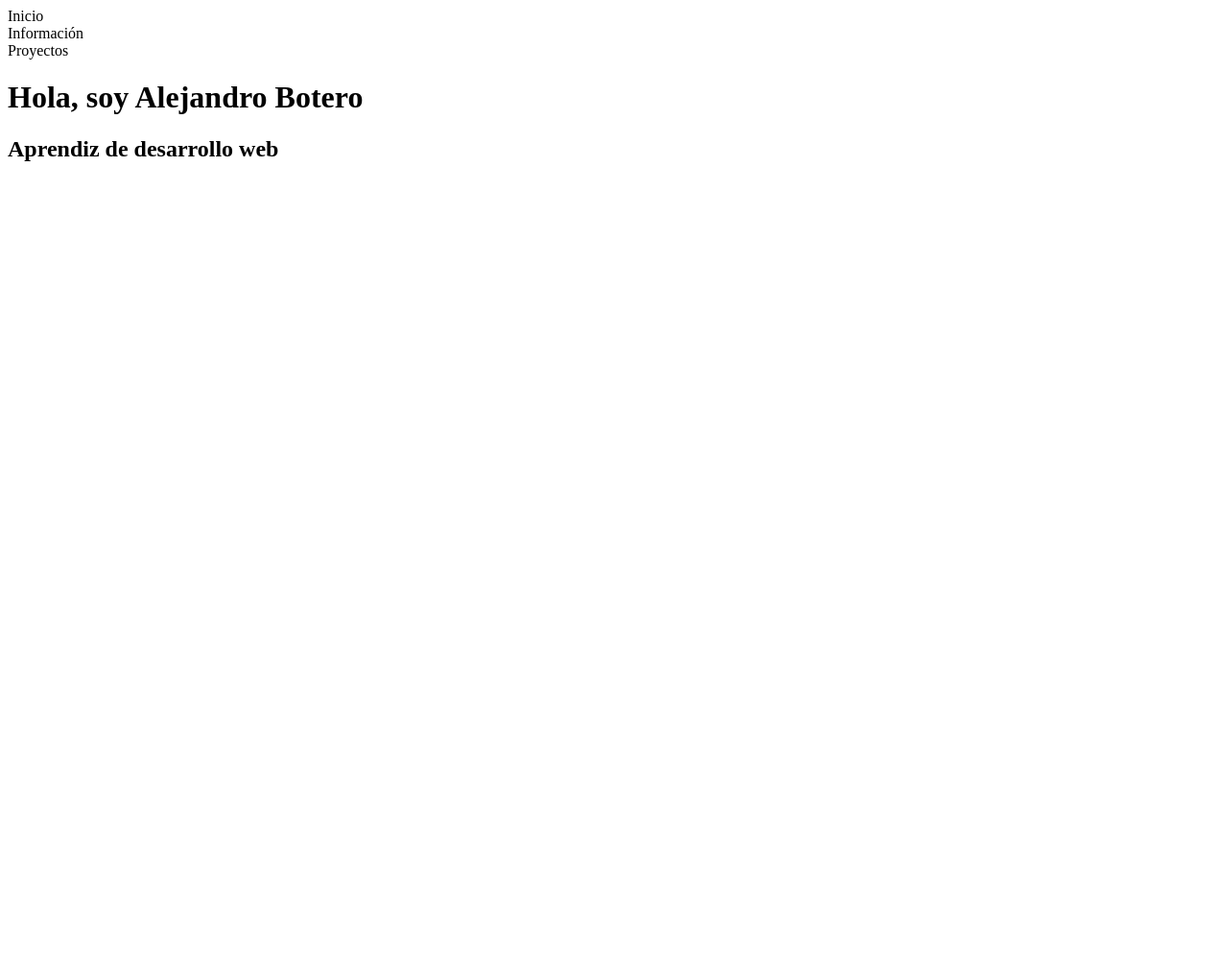
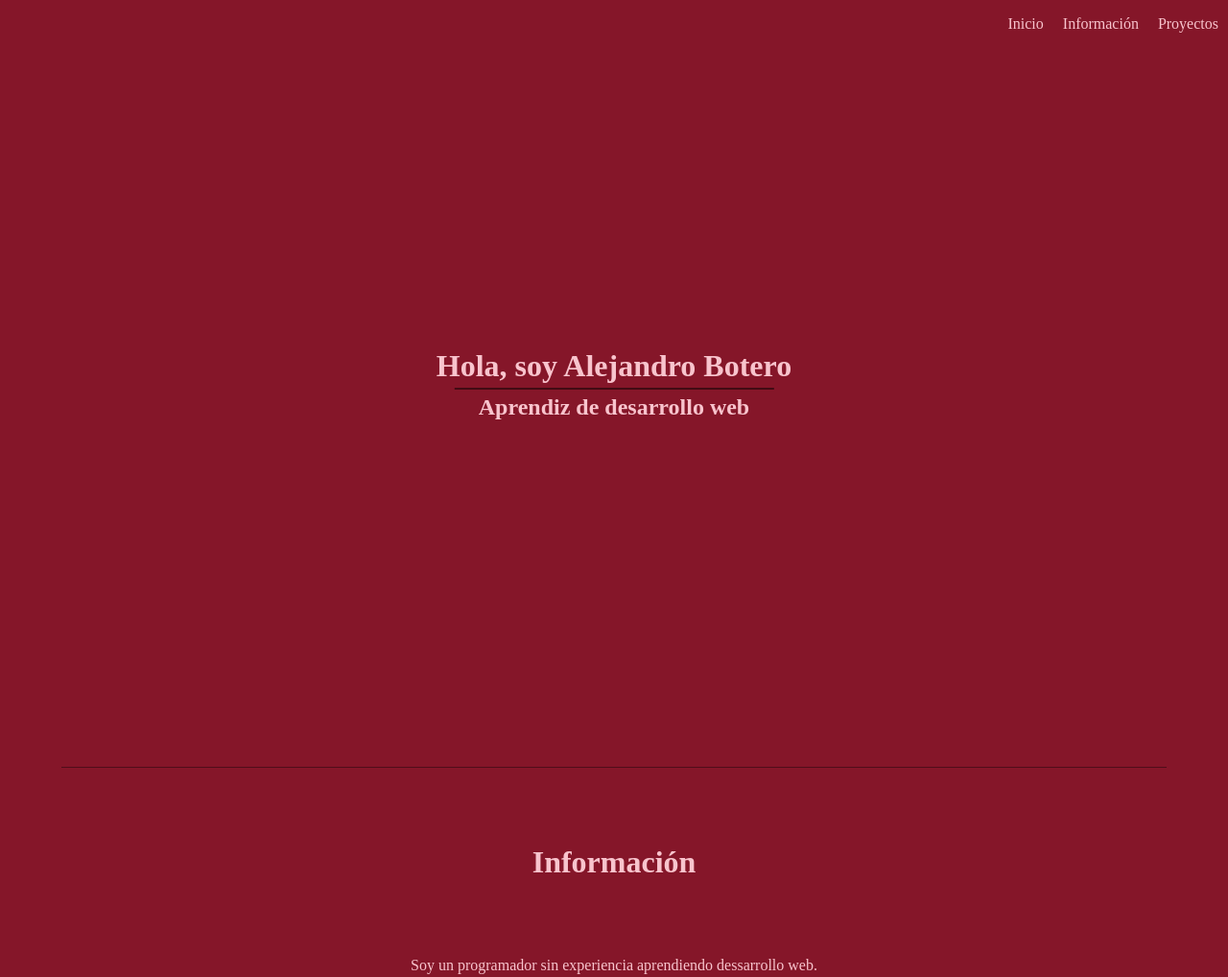
Before and after one commit to AlejandroBotero/AlejandroBotero, a plain HTML site: page index.html in a window 1280 px wide. Shown: the top 1018 px of the page at 96% size. Before the commit the page ends 800 px from the top, so only its background shows below. Drawn offline with Linux system fonts and the light colour scheme.

Commit message:
styles started

```diff
--- a/index.html
+++ b/index.html
@@ -4,16 +4,37 @@
     <meta charset="UTF-8">
     <meta http-equiv="X-UA-Compatible" content="IE=edge">
     <meta name="viewport" content="width=device-width, initial-scale=1.0">
+    <!-- styles -->
+    <link rel="stylesheet" href="styles/styles.css">
+
     <title>Alejandro Botero</title>
 </head>
 <body>
-    <nav>
-        <div>Inicio</div>
-        <div>Información</div>
-        <div>Proyectos</div>
-    </nav>
-    <h1>Hola, soy Alejandro Botero</h1>
-    <div></div>
-    <h2>Aprendiz de desarrollo web</h2>
+    <div class="home">
+        <div class="navbox">
+            <nav class="navigation">
+                <div class="navchild">Inicio</div>
+                <div class="navchild">Información</div>
+                <div class="navchild">Proyectos</div>
+            </nav>
+        </div>
+        <div class="contofhome">
+            <h1 class="homeinf">Hola, soy Alejandro Botero</h1>
+            <div class="line"></div>
+            <h2 class="homeinf">Aprendiz de desarrollo web</h2>
+        </div>
+        <div class="line2"></div>
+    </div>
+
+    <div class="information">
+        <h1>Información</h1>
+        <p>Soy un programador sin experiencia aprendiendo dessarrollo web.</p>
+        <div class="linea3"></div>
+    </div>
+
+    <div class="proyects">
+        <h1>Proyectos</h1>
+    </div>
+
 </body>
 </html>
--- /dev/null
+++ b/styles/styles.css
@@ -0,0 +1,70 @@
+* {
+    margin: 0;
+    padding: 0;
+    box-sizing: border-box;
+}html{
+    background-color: #851629;
+    color: #F8C4CD;
+}
+
+.home{
+    height: 100vh;
+    position: relative;
+}.navigation{
+    display: flex;
+    width: 100%;
+    justify-content: flex-end;
+    position: fixed;
+    height: 50px;
+    align-items: center;
+    background-color: #851629;
+    z-index: 10;
+}.navchild{
+    padding: 0 10px;
+}
+.contofhome{
+    position: absolute;
+    top: 50%;
+    left: 50%;
+    transform: translate(-50%, -50%)
+}.line{
+    position: relative;
+    height: 1px;
+    width: 90%;
+    left: 5%;
+    background-color: black;
+}.homeinf{
+    margin: 5px 0;
+    text-align: center;
+}.line2{
+    height: 1px;
+    width: 90%;
+    position: absolute;
+    bottom: 0;
+    left: 5%;
+    background-color: rgba(0 0 0 / .4);
+}
+
+.information{
+    text-align: center;
+    height: 100vh;
+    margin: 50px;
+}.information h1{
+    margin: 80px 0;
+}.linea3{
+
+    height: 1px;
+    width: 90%;
+    position: absolute;
+    bottom: -100vh;
+    left: 5%;
+    background-color: rgba(0 0 0 / .4);
+}
+
+.proyects{
+    height: 80vh;
+}.proyects h1{
+    text-align: center;
+    position: relative;
+    top: -50px;
+}
```
Also changed, not shown: 1 other file.
